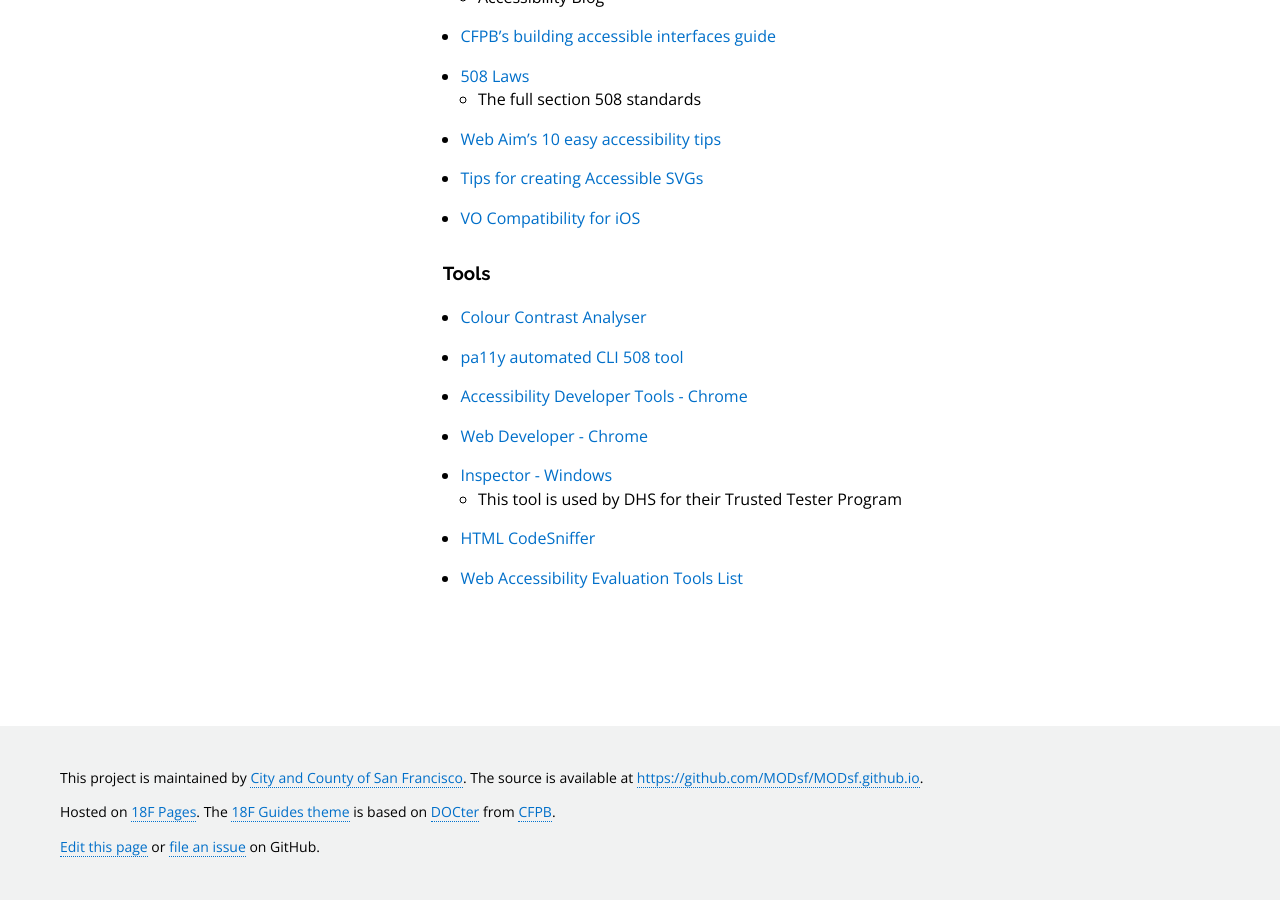
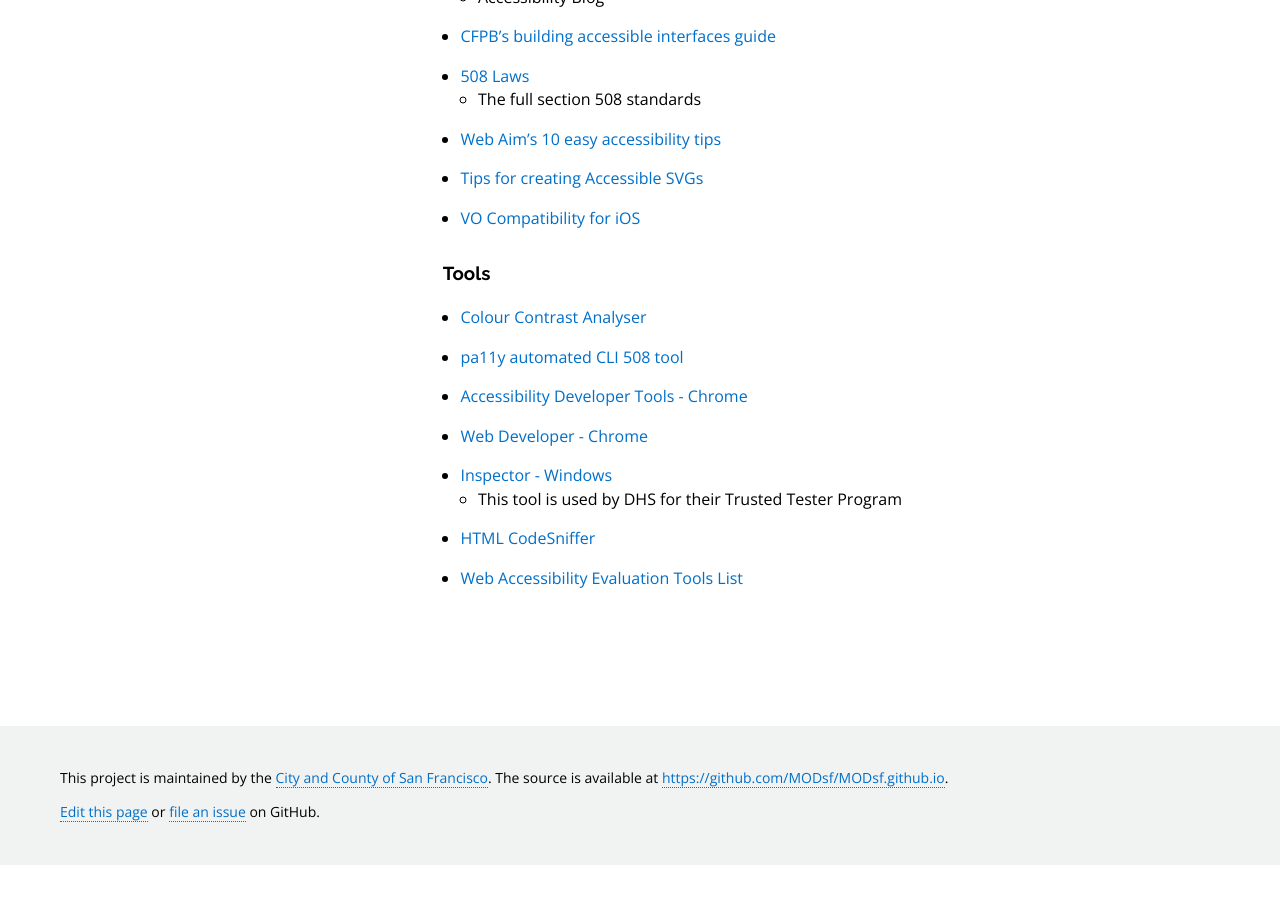
Before and after one commit to MODsf/MODsf.github.io, a Jekyll site: the page built from index.md, in a window 1280 px wide and 900 px high, scrolled down 1326 px. Built offline with Jekyll 4.4.1, drawn with Linux system fonts in a browser that asks for light colours; nearby versions of some CDN libraries; library files that are not in the unit come from our copies; Markdown is read by kramdown in place of the engine named in the settings; after the commit the page ends 2191 px from its top, so only the background shows below that.

Commit message:
removed 18F references from footer

```diff
--- a/_includes/footer.html
+++ b/_includes/footer.html
@@ -1,9 +1,7 @@
 <footer role="contentinfo">
   <div class="wrap">{% assign repo_url = site.repos[0].url %}
-    <p>This project is maintained by <a href="{{ site.author.url }}">{{ site.author.name }}</a>. The source is available at <a href="{{ repo_url }}">{{ repo_url }}</a>.</p>
+    <p>This project is maintained by the <a href="{{ site.author.url }}">{{ site.author.name }}</a>. The source is available at <a href="{{ repo_url }}">{{ repo_url }}</a>.</p>
 
-    <p>Hosted on <a href="https://github.com/18F/pages/">18F Pages</a>.
-    The <a href="https://github.com/18F/guides-template/">18F Guides theme</a> is based on <a href="https://github.com/cfpb/docter/">DOCter</a> from <a href="http://cfpb.github.io/">CFPB</a>.</p>
-    <p><a href="{{ repo_url }}/edit/18f-pages/{{ page.path }}">Edit this page</a> or <a href="{{ repo_url }}/issues">file an issue</a> on GitHub.</p>
+    <p><a href="{{ repo_url }}{{ page.path }}">Edit this page</a> or <a href="{{ repo_url }}/issues">file an issue</a> on GitHub.</p>
   </div><!--/.wrap -->
 </footer>
```
